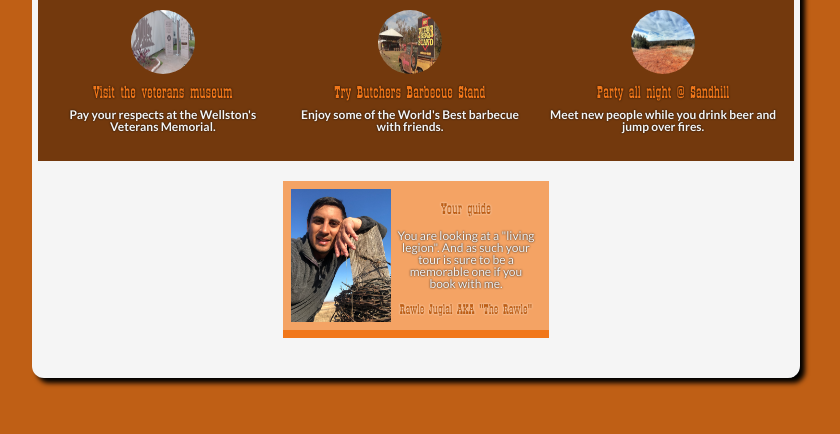
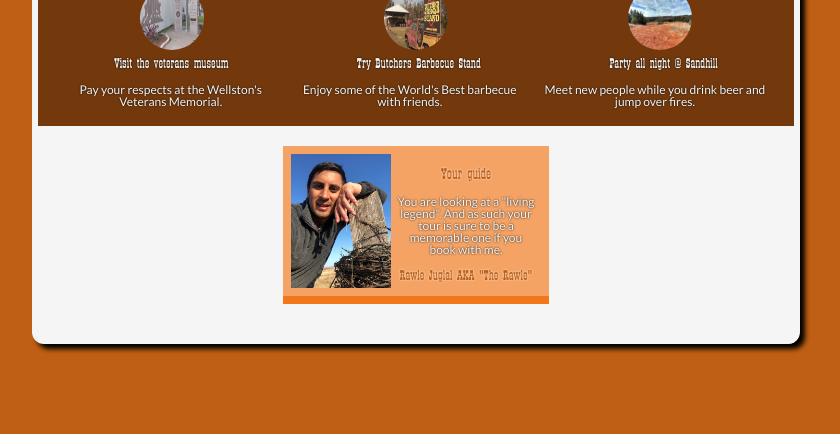
Before and after one commit to RawleJuglal/Hometown, a website built with Vite: page index.html in a window 1280 px wide. Shown: the part 366-800 px from the top of the page, without its empty margins (224-1064 px from the left). Built offline with nearby package versions, Linux system fonts and the light colour scheme.

Commit message:
activities fix
Changed boxes to flex the rows which allows alignment of all inside it.

```diff
--- a/index.html
+++ b/index.html
@@ -19,20 +19,20 @@
             <div id="--activities-section">
                 <h3>Top three activities to do at Wellston</h3>
                 <div id="--activities-flexbox">
-                    <div id="--activities-veterans-container" class="flexed animate__animated animate__lightSpeedInRight">
-                        <img class="--activities-img" src="images/veterans.png">
-                        <h1 class="--activities-title">Visit the veterans museum</h1>
-                        <p class="--activities-description">Pay your respects at the Wellston's Veterans Memorial.</p>
+                    <div id="--activities-images-container" class="flexed animate__animated animate__lightSpeedInRight">
+                        <img id="vet-pic" class="--activities-img" src="images/veterans.png">
+                        <img id="bar-pic" class="--activities-img" src="images/butchers.jpeg">
+                        <img id="sand-pic" class="--activities-img" src="images/sandhill.webp">
                     </div>
-                    <div id="--activities-barbecue-container" class="flexed animate__animated animate__lightSpeedInRight">
-                        <img class="--activities-img" src="images/butchers.jpeg">
-                        <h1 class="--activities-title">Try Butchers Barbecue Stand</h1>
-                        <p class="--activities-description">Enjoy some of the World's Best barbecue with friends.</p>
+                    <div id="--activities-title-container" class="flexed animate__animated animate__lightSpeedInRight">
+                        <h1 id="vet-title" class="--activities-title">Visit the veterans museum</h1>
+                        <h1 id="bar-title" class="--activities-title">Try Butchers Barbecue Stand</h1>
+                        <h1 id="sand-title" class="--activities-title">Party all night @ Sandhill</h1>
                     </div>
-                    <div id="--activities-sandhill-container" class="flexed animate__animated animate__lightSpeedInRight">
-                        <img class="--activities-img" src="images/sandhill.webp">
-                        <h1 class="--activities-title">Party all night @ Sandhill</h1>
-                        <p class="--activities-description">Meet new people while you drink beer and jump over fires.</p>
+                    <div id="--activities-desc-container" class="flexed animate__animated animate__lightSpeedInRight">
+                        <p id="vet-desc" class="--activities-description">Pay your respects at the Wellston's Veterans Memorial.</p>
+                        <p id="bar-desc" class="--activities-description">Enjoy some of the World's Best barbecue with friends.</p>
+                        <p id="sand-desc" class="--activities-description">Meet new people while you drink beer and jump over fires.</p>
                     </div>
                 </div>
             </div>
@@ -41,7 +41,7 @@
             <div id="--guide-section">
                 <div id="--guide-info-box">
                     <h3 id="--guide-title">Your guide</h3>
-                    <p id="--guide-description">You are looking at a "living legion". And as such your tour is sure to be a memorable one if you book with me.</p>
+                    <p id="--guide-description">You are looking at a "living legend". And as such your tour is sure to be a memorable one if you book with me.</p>
                     <h4 id="--guide-name">Rawle Juglal AKA "The Rawle"</h4>
                 </div>
                 <div id="--guide-img-box">
--- a/styles.css
+++ b/styles.css
@@ -122,48 +122,51 @@ img {
     box-shadow:1px 3px 5px black;
     text-shadow:0 0 2px black;
 }
+
 #--activities-section{
     background-color:var(--secondary-color);
-    padding:24px 0px;
+    color:whitesmoke;
+    padding:12px 12px;
 }
 
 #--activities-section h3{
-    font-size:2rem;
-    margin-bottom:18px;
+    padding:10px 0px;
+    font-size:1.4rem;
+    color:whitesmoke;
     text-shadow:0 0 2px black;
 }
 
-#--activities-flexbox{
+#--activities-images-container{
     display:flex;
-    justify-content:space-evenly;
-}
-
-.flexed{
-    display:flex;
-    flex-direction: column;
-    align-items: center;
-    margin:4px 10px;
+    justify-content: space-around;
 }
 
 .--activities-img{
-    border-radius: 50%;
     width:64px;
     height:64px;
-    margin-bottom:10px;
+    border-radius:50%;
 }
 
 .--activities-title{
-    font-size:1.22rem;
-    color:var(--primary-color);
     text-shadow:0 0 2px black;
-    margin-bottom:5px;
+    padding:6px 6px;
+}
+
+#--activities-title-container{
+    display:flex;
+    justify-content: space-around;
 }
 
 .--activities-description{
     font-family: 'Lato', sans-serif;
     font-size:.75rem;
-    font-weight: bold;
     text-shadow:0 0 2px black;
+    padding:6px 6px;
+}
+
+#--activities-desc-container{
+    display:flex;
+    justify-content: space-around;
 }
 
 #--guide-section{
@@ -202,18 +205,6 @@ img {
     order:1;
 }
 
-/* @media screen and (min-width:768px){
-    #wrapper{
-        margin:5vh 20vw;
-        border-radius:12px;
-    }
-
-    #hero-section{
-        border-top-left-radius: 6px;
-        border-top-right-radius:6px;
-    }
-} */
-
 @media(min-width:768px) {
     #wrapper{
         margin:5vh 20vw;
```
